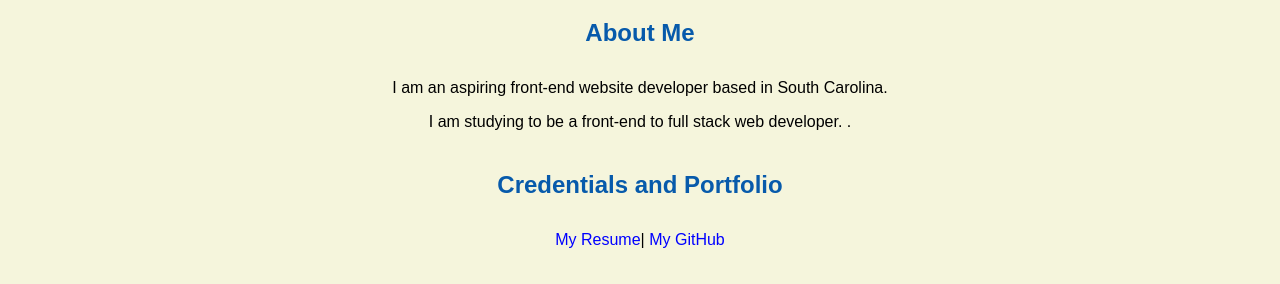
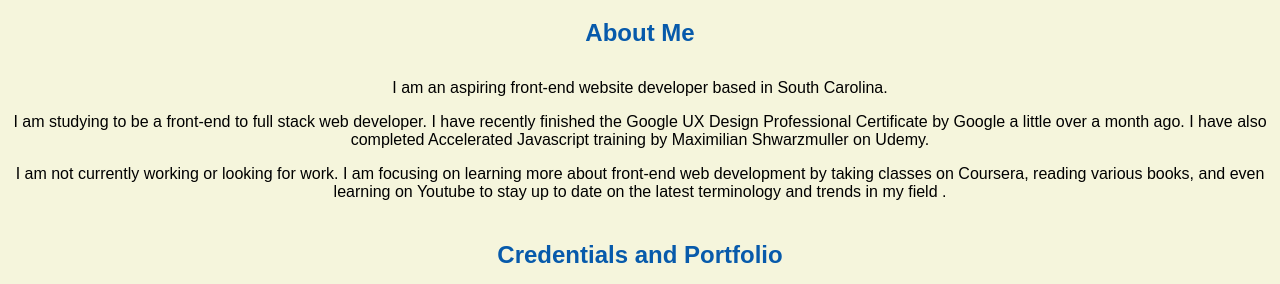
Before and after one commit to GowerReagan/GowerReagan.github.io, a plain HTML site: page index.html in a window 1280 px wide. Shown: the part 516-800 px from the top of the page. Drawn offline with Linux system fonts and the light colour scheme.

Commit message:
Update index.html

```diff
--- a/index.html
+++ b/index.html
@@ -20,7 +20,13 @@
     <h2>About Me</h2>
     <p>I am an aspiring front-end website developer based in South Carolina.</p>
     <p>I am studying to be a front-end to full stack web developer.
-     .</p>
+     I have recently finished the Google UX Design Professional Certificate by Google
+     a little over a month ago. I have also completed Accelerated Javascript training
+     by Maximilian Shwarzmuller on Udemy.</P>
+     <p>I am not currently working or looking for work.
+     I am focusing on learning more about front-end web development by taking
+     classes on Coursera, reading various books, and even learning on Youtube
+     to stay up to date on the latest terminology and trends in my field .</p>
 
      <h2>Credentials and Portfolio</h2>
 
```
